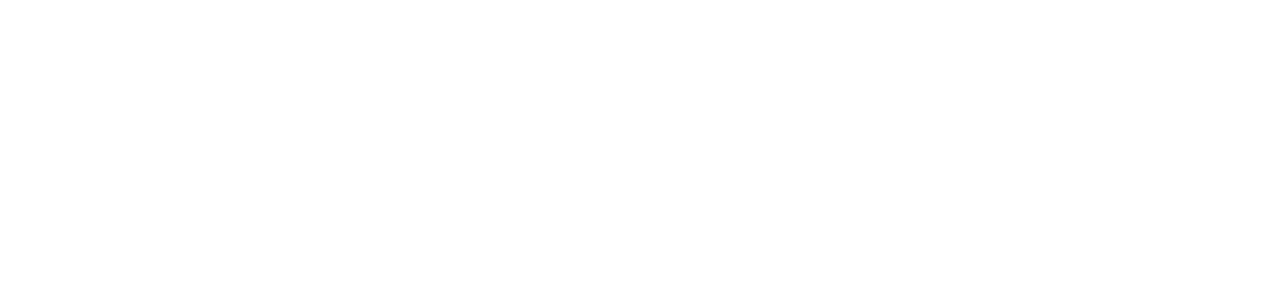
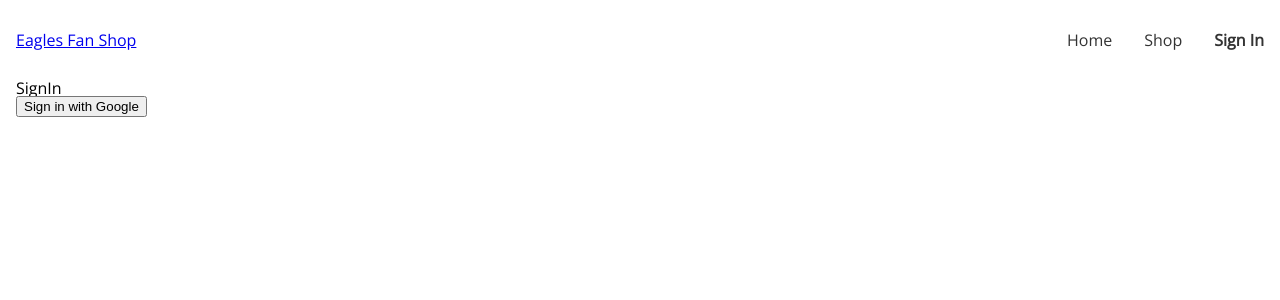
Before and after one commit to jdiponziano/all-the-kitties-store, a React (Create React App) app: page /sign-in in a window 1280 px wide. Before the commit this address had no page. Shown: the top 300 px of the page. Built offline with nearby package versions, Linux system fonts and the light colour scheme; no server answers.

Commit message:
feat: :passport_control: add firebase auth for google login popup

```diff
--- a/package.json
+++ b/package.json
@@ -11,6 +11,7 @@
     "@types/node": "^16.18.126",
     "@types/react": "^19.0.10",
     "@types/react-dom": "^19.0.4",
+    "firebase": "^11.3.1",
     "react": "^19.0.0",
     "react-dom": "^19.0.0",
     "react-router": "^7.2.0",
--- a/src/App.tsx
+++ b/src/App.tsx
@@ -2,6 +2,7 @@
 import Navigation from "components/navigation";
 import Home from "routes/home";
 import Shop from "routes/shop";
+import SignIn from "routes/sign-in";
 
 const App = () => {
   return (
@@ -9,6 +10,7 @@
       <Route path="/" element={<Navigation />}>
         <Route index element={<Home />} />
         <Route path="shop" element={<Shop />} />
+        <Route path="sign-in" element={<SignIn />} />
       </Route>
     </Routes>
   );
--- a/src/components/navigation/index.tsx
+++ b/src/components/navigation/index.tsx
@@ -18,6 +18,11 @@
                 Shop
               </NavLink>
             </li>
+            <li>
+              <NavLink className="nav-link" to="/sign-in">
+                Sign In
+              </NavLink>
+            </li>
           </ul>
         </nav>
       </header>
--- /dev/null
+++ b/src/routes/sign-in/index.tsx
@@ -0,0 +1,17 @@
+import { signInWithGooglePopup, createUser } from "utils/firebase";
+
+const SignIn = () => {
+  const logGoogleUser = async () => {
+    const { user } = await signInWithGooglePopup();
+    createUser(user);
+  };
+
+  return (
+    <div>
+      <h1>SignIn</h1>
+      <button onClick={logGoogleUser}>Sign in with Google</button>
+    </div>
+  );
+};
+
+export default SignIn;
--- /dev/null
+++ b/src/utils/firebase.tsx
@@ -0,0 +1,50 @@
+import { initializeApp } from "firebase/app";
+import {
+  getAuth,
+  signInWithPopup,
+  GoogleAuthProvider,
+  type User,
+} from "firebase/auth";
+import { getFirestore, doc, getDoc, setDoc } from "firebase/firestore";
+
+const firebaseConfig = {
+  apiKey: process.env.REACT_APP_FIREBASE_API_KEY,
+  authDomain: process.env.REACT_APP_FIREBASE_AUTH_DOMAIN,
+  projectId: process.env.REACT_APP_FIREBASE_PROJECT_ID,
+  storageBucket: process.env.REACT_APP_FIREBASE_STORAGE_BUCKET,
+  messagingSenderId: process.env.REACT_APP_FIREBASE_MESSAGING_SENDER_ID,
+  appId: process.env.REACT_APP_FIREBASE_APP_ID,
+};
+
+const firebaseApp = initializeApp(firebaseConfig);
+
+const provider = new GoogleAuthProvider();
+
+provider.setCustomParameters({ prompt: "select_account" });
+
+export const auth = getAuth();
+export const signInWithGooglePopup = () => signInWithPopup(auth, provider);
+
+export const db = getFirestore();
+
+export const createUser = async (userAuth: User) => {
+  const userRef = doc(db, "users", userAuth.uid);
+  const userSnapshot = await getDoc(userRef);
+
+  if (!userSnapshot.exists()) {
+    const { displayName, email } = userAuth;
+    const createdAt = new Date();
+
+    try {
+      await setDoc(userRef, {
+        displayName,
+        email,
+        createdAt,
+      });
+    } catch (error) {
+      console.log("error creating the user", error);
+    }
+  }
+
+  return userRef;
+};
```
Also changed, not shown: 2 other files (tests, documents, lock files or other folders).
